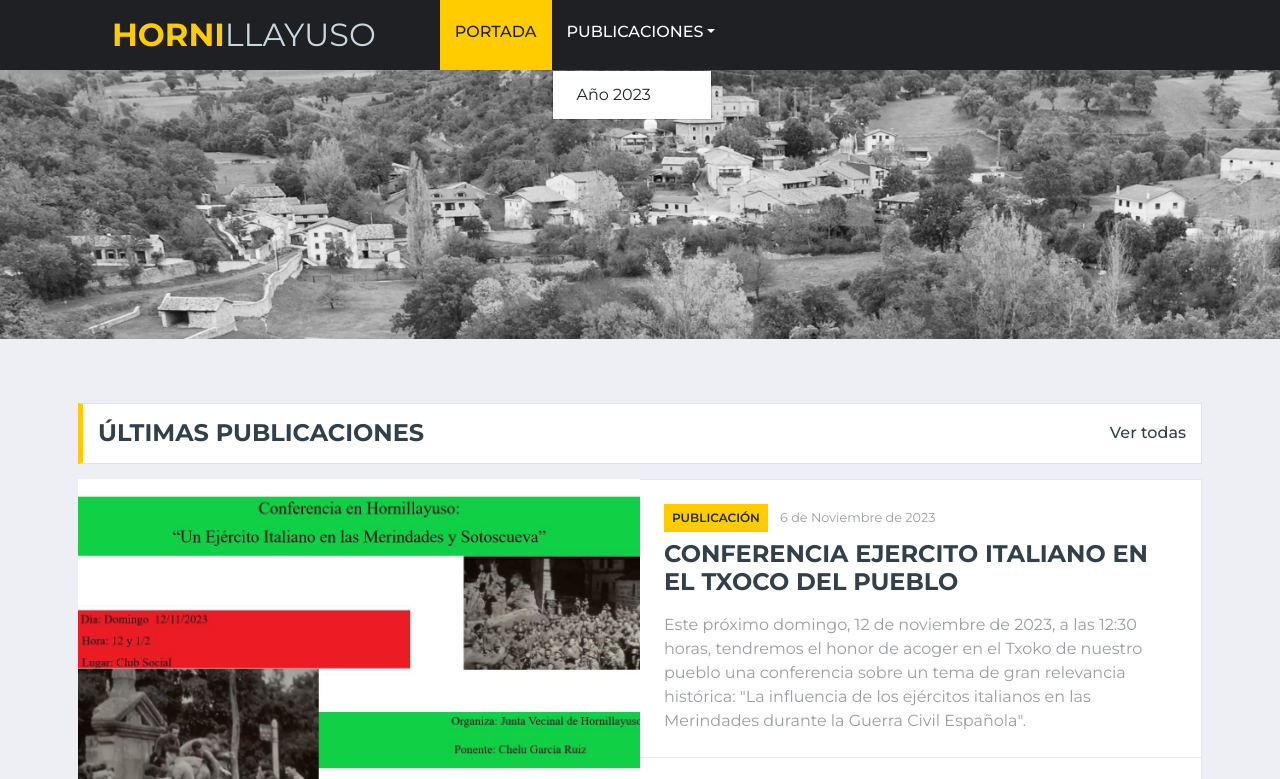
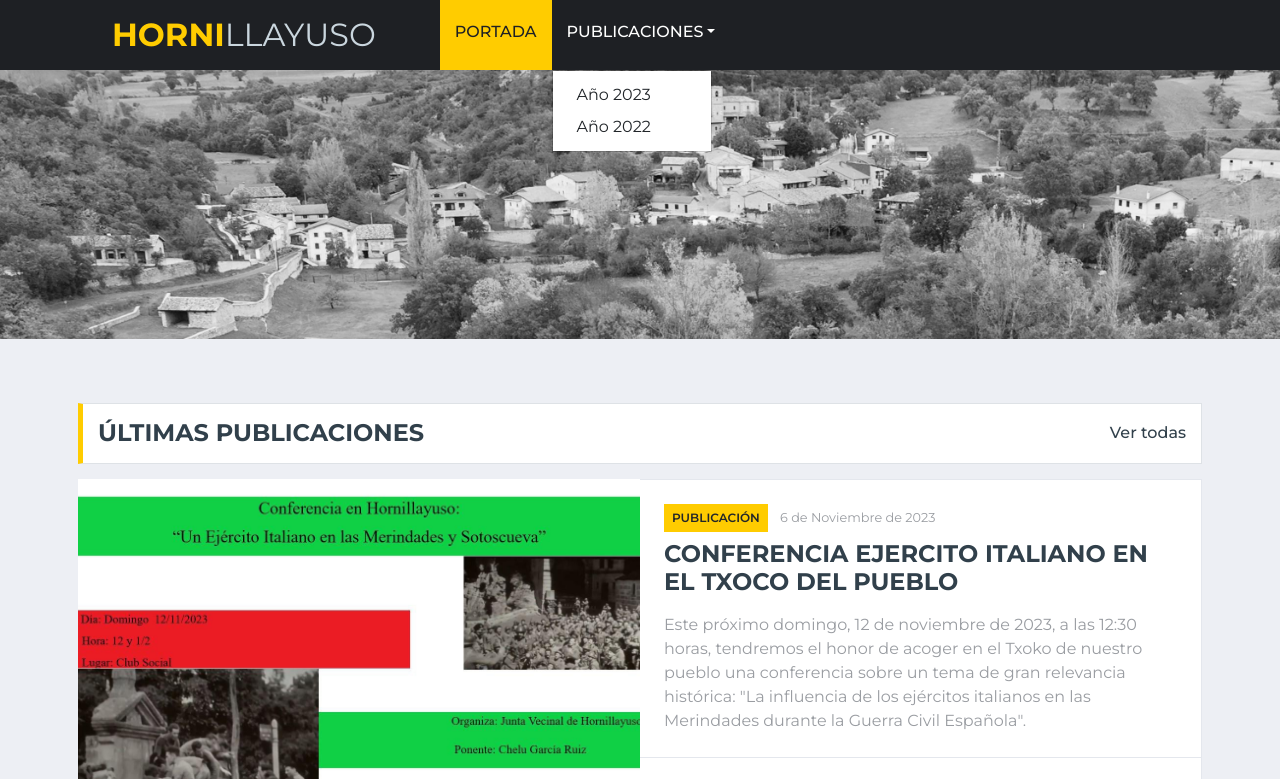
Before and after one commit to hornillayuso/hornillayuso.github.io, a plain HTML site: page index.html in a window 1280 px wide. Both pictures are taken after a click on the link "PUBLICACIONES". Shown: the top 779 px of the page. Drawn offline with nearby package versions, Linux system fonts and the light colour scheme; files that its build step writes are made by us from their sources.

Commit message:
Update navbar.html

```diff
--- a/navbar.html
+++ b/navbar.html
@@ -17,6 +17,7 @@
                     <div class="dropdown-menu rounded-0 m-0">
                         <!--a href="#" class="dropdown-item">Año 2024</a-->
                         <a href="#" class="dropdown-item">Año 2023</a>
+                        <a href="#" class="dropdown-item">Año 2022</a>
                     </div>
                 </div>
 
```
